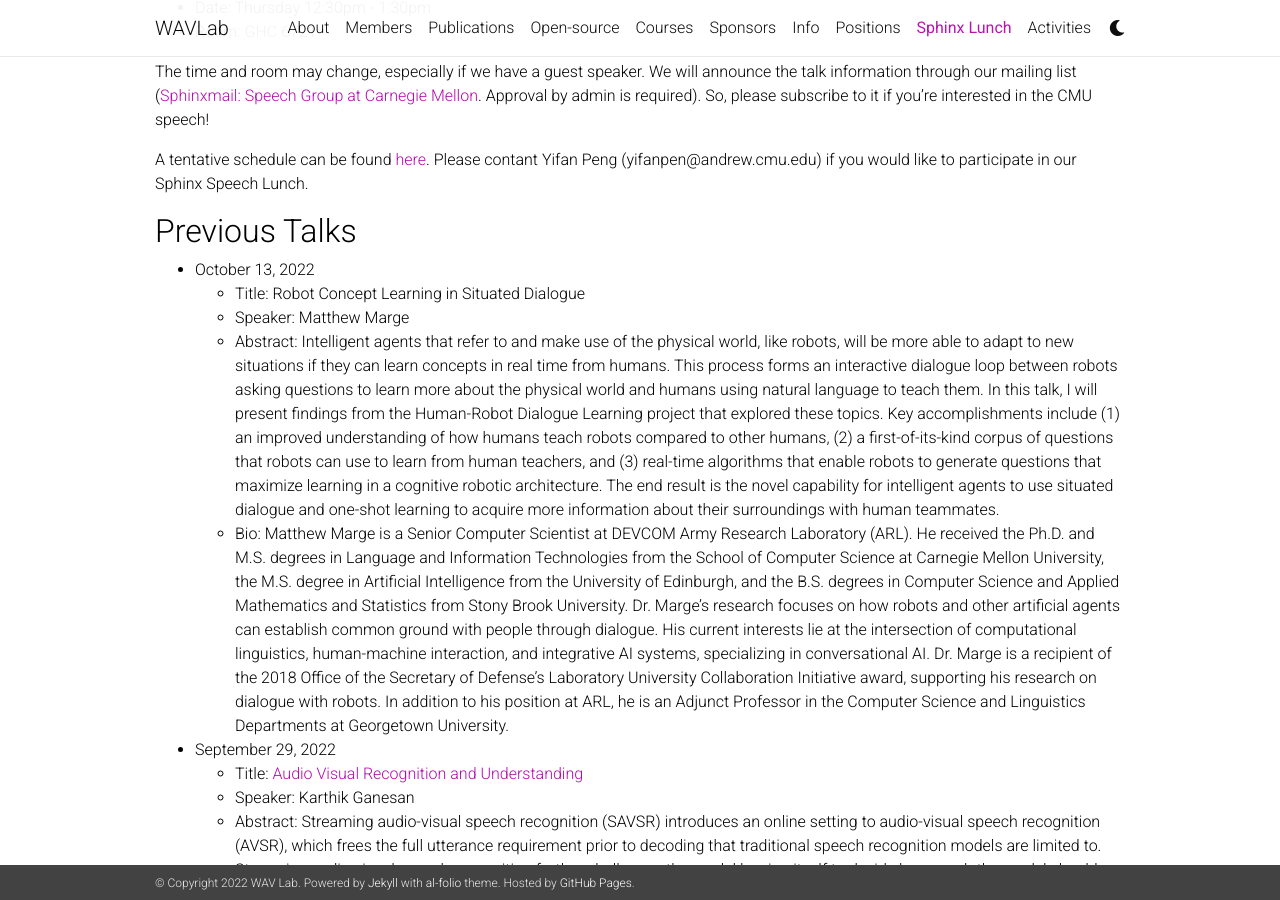
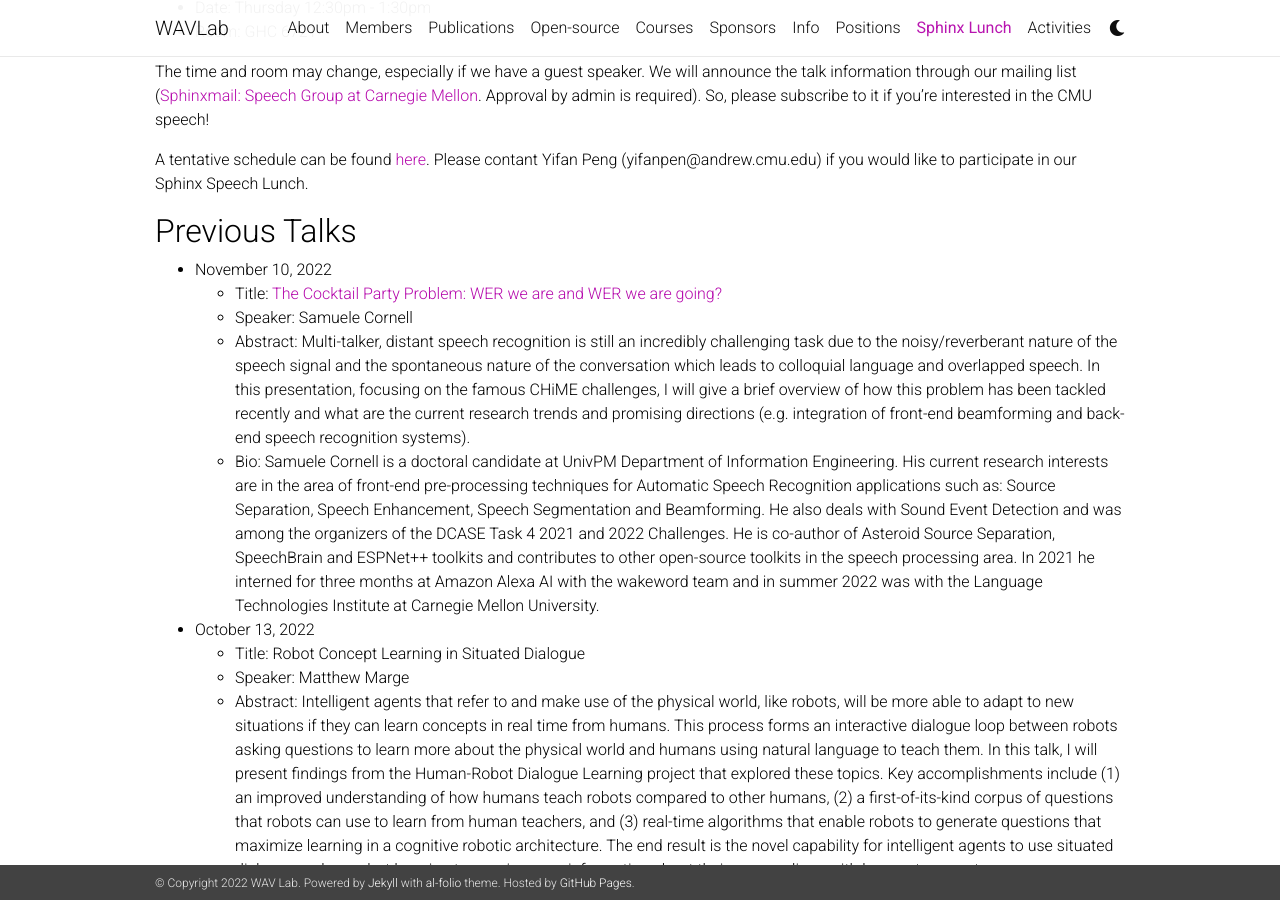
Before and after one commit to shinjiwlab/shinjiwlab.github.io, a Jekyll site: the page built from _pages/sphinx-lunch.md, in a window 1280 px wide and 900 px high, scrolled down 340 px. Built offline with Jekyll 4.4.1, drawn with Linux system fonts in a browser that asks for light colours; nearby versions of some CDN libraries; a style sheet for code colours, icons or effects is not loaded.

Commit message:
update sphinx lunch

```diff
--- a/_pages/sphinx-lunch.md
+++ b/_pages/sphinx-lunch.md
@@ -24,6 +24,12 @@ So, please subscribe to it if you're interested in the CMU speech!
 A tentative schedule can be found [here](https://docs.google.com/spreadsheets/d/1TOai33IkD7zAFBsNDkk29RRz5CpXN56vQRajlrs1kis/edit?usp=sharing). Please contant Yifan Peng (yifanpen@andrew.cmu.edu) if you would like to participate in our Sphinx Speech Lunch.
 
 ## Previous Talks
+
+- November 10, 2022
+  - Title: [The Cocktail Party Problem: WER we are and WER we are going?]({{ site.baseurl }}/assets/pdf/2022-11-10_cocktail_party.pdf)
+  - Speaker: Samuele Cornell
+  - Abstract: Multi-talker, distant speech recognition is still an incredibly challenging task due to the noisy/reverberant nature of the speech signal and the spontaneous nature of the conversation which leads to colloquial language and overlapped speech. In this presentation, focusing on the famous CHiME challenges, I will give a brief overview of how this problem has been tackled recently and what are the current research trends and promising directions (e.g. integration of front-end beamforming and back-end speech recognition systems).
+  - Bio: Samuele Cornell is a doctoral candidate at UnivPM Department of Information Engineering. His current research interests are in the area of front-end pre-processing techniques for Automatic Speech Recognition applications such as: Source Separation, Speech Enhancement, Speech Segmentation and Beamforming. He also deals with Sound Event Detection and was among the organizers of the DCASE Task 4 2021 and 2022 Challenges. He is co-author of Asteroid Source Separation, SpeechBrain and ESPNet++ toolkits and contributes to other open-source toolkits in the speech processing area. In 2021 he interned for three months at Amazon Alexa AI with the wakeword team and in summer 2022 was with the Language Technologies Institute at Carnegie Mellon University.
 
 - October 13, 2022
   - Title: Robot Concept Learning in Situated Dialogue
```
